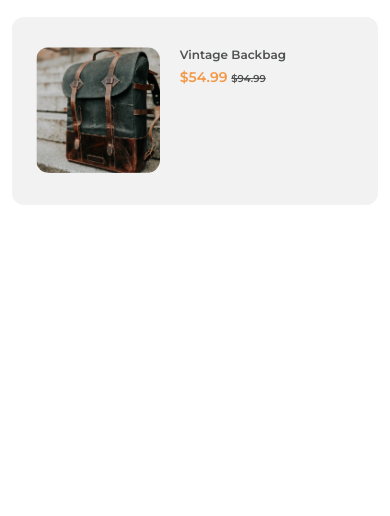
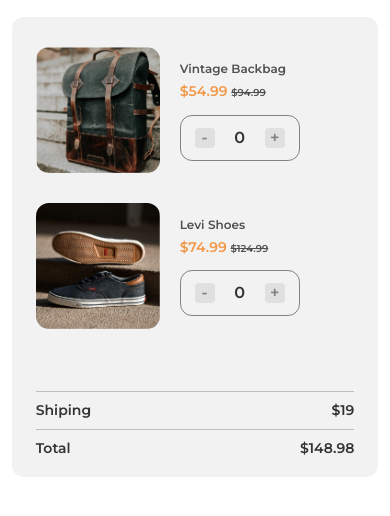
Before and after one commit to bertdev/basic-checkout-form, a plain HTML site: page index.html in a window 390 px wide. Shown: the part 64-580 px from the top of the page. Drawn offline with Linux system fonts and the light colour scheme.

Commit message:
finished chart mobile version

```diff
--- a/assets/css/styles.css
+++ b/assets/css/styles.css
@@ -4,6 +4,10 @@
   --primary-font: 'Montserrat', sans-serif;
   --gray-primary: #4E5150;
   --gray-background: #F2F2F2;
+  --gray-border-color: #828282;
+  --gray-background-counter-color: #E0E0E0;
+  --gray-counter-color: #333333;
+  --gray-pricing-border-color: #BDBDBD;
   --orange-color: #F2994A;
 }
 
@@ -47,7 +51,16 @@ body {
 .chart-container {
   background-color: var(--gray-background);
   border-radius: 1.2rem;
-  padding: 3rem 2.4rem;
+  padding: 3rem 2.4rem 1rem 2.4rem;
+  display: flex;
+  flex-direction: column;
+  gap: 6rem;
+}
+
+.chart-itens {
+  display: flex;
+  flex-direction: column;
+  gap: 2.8rem;
 }
 
 .chart-item {
@@ -58,7 +71,8 @@ body {
 
 .item-informations {
   display: flex;
-  justify-content: colum;
+  justify-content: space-evenly;
+  flex-direction: column;
   font-weight: 600;
   font-family: var(--primary-font);
 }
@@ -88,3 +102,45 @@ body {
   width: 100%;
   border-radius: 1.3rem;
 }
+
+.item-quantity {
+  width: 12rem;
+  border: 0.1rem solid var(--gray-border-color);
+  border-radius: 1.2rem;
+  display: flex;
+  justify-content: space-around;
+  padding: 1.2rem .4rem;
+}
+
+.plus-button,
+.minus-button {
+  font-size: 1.6rem;
+  line-height: 2rem;
+  display: inline-block;
+  width: 2rem;
+  height: 2rem;
+  background-color: var(--gray-background-counter-color);
+  color: var(--gray-border-color);
+  text-align: center;
+  border-radius: 0.4rem;
+  cursor: pointer;
+}
+
+.counter {
+  font-size: 1.6rem;
+  line-height: 2rem;
+  height: 2rem;
+  color: var(--gray-counter-color);
+}
+
+.pricing-item {
+  font-family: var(--primary-font);
+  font-size: 1.4rem;
+  font-weight: 600;
+  color: var(--gray-counter-color);
+  border-top: 0.1rem solid var(--gray-pricing-border-color);
+  display: flex;
+  justify-content: space-between;
+  align-items: center;
+  height: 3.8rem;
+}
--- a/index.html
+++ b/index.html
@@ -25,11 +25,39 @@
                   <p class="item-title">Vintage Backbag</p>
                   <p class="item-pricing">$54.99 <small>$94.99</small></p>
                 </div>
+                <div class="item-quantity">
+                  <span class="minus-button">-</span>
+                  <span class="counter">0</span>
+                  <span class="plus-button">+</span>
+                </div>
+              </div>
+            </div>
+            <div class="chart-item">
+              <div class="item-image">
+                <img src="assets/images/photo2.png" alt="shoes">
+              </div>
+              <div class="item-informations">
+                <div class="item-informations-content">
+                  <p class="item-title">Levi Shoes</p>
+                  <p class="item-pricing">$74.99 <small>$124.99</small></p>
+                </div>
+                <div class="item-quantity">
+                  <span class="minus-button">-</span>
+                  <span class="counter">0</span>
+                  <span class="plus-button">+</span>
+                </div>
               </div>
             </div>
           </div>
           <div class="chart-pricing-informations">
-
+            <div class="pricing-item">
+              <p>Shiping</p>
+              <p>$19</p>
+            </div>
+            <div class="pricing-item">
+              <p>Total</p>
+              <p>$148.98</p>
+            </div>
           </div>
         </section>
       </div>
```
